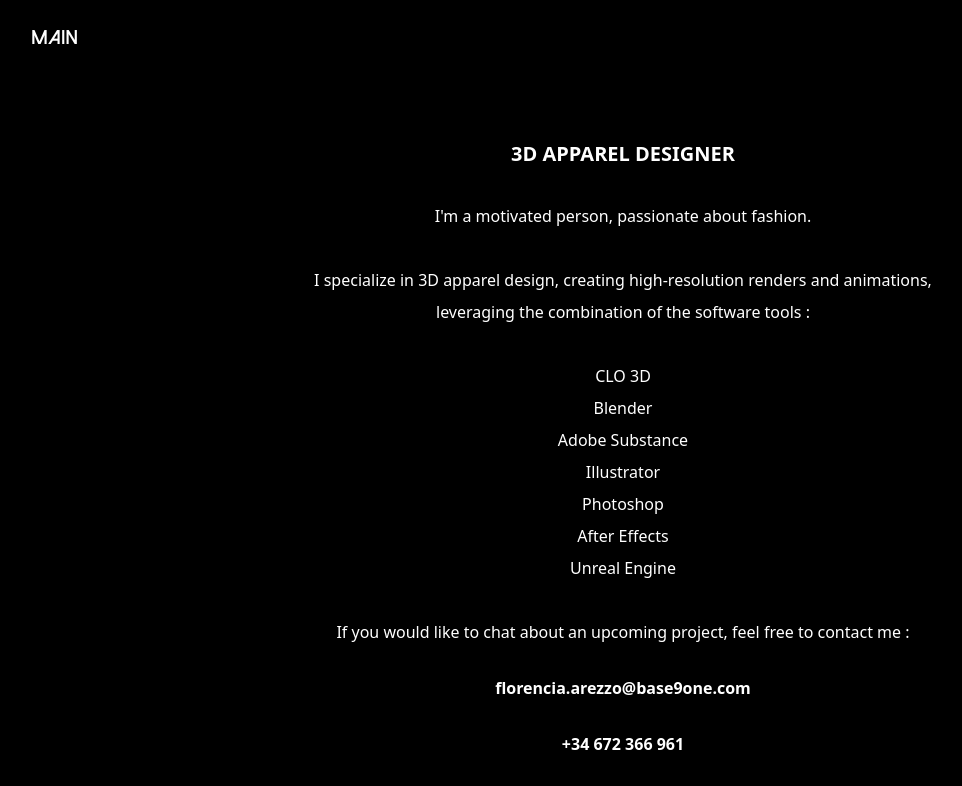
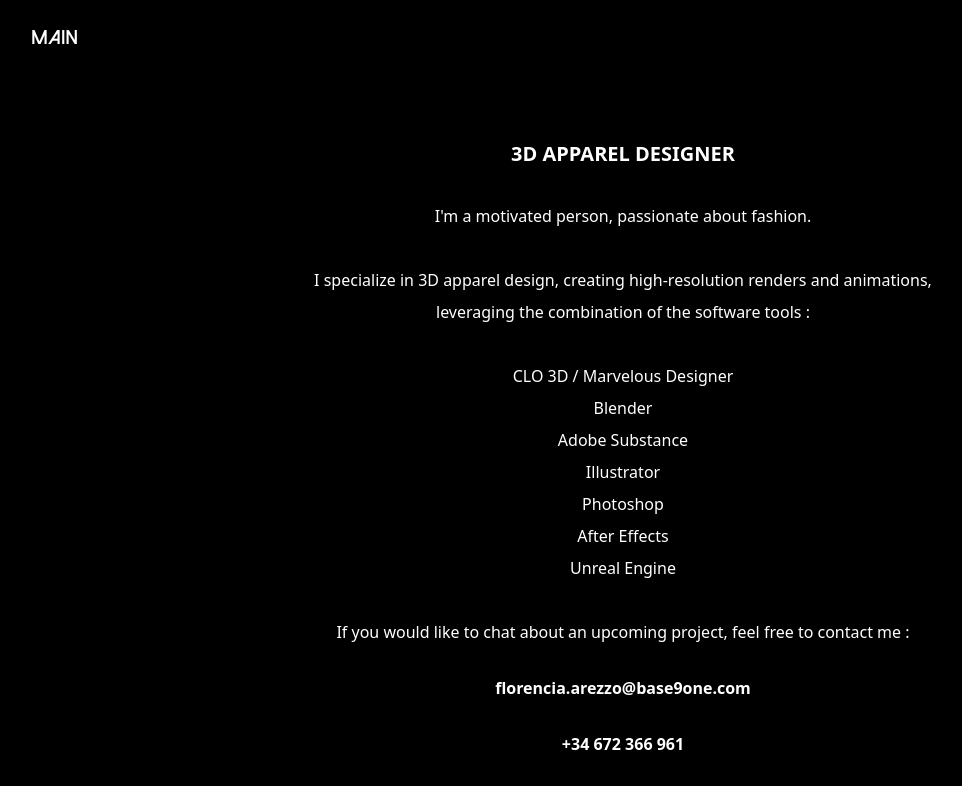
Before and after one commit to fdethleff/florenciaarezzo.com, a plain HTML site: page pages/about.html in a window 1280 px wide. Shown: the top 786 px of the page, without its empty margins (17-979 px from the left). Drawn offline with nearby package versions, Linux system fonts and the light colour scheme; files whose address does not match are found by name.

Commit message:
small semantic changes

```diff
--- a/pages/about.html
+++ b/pages/about.html
@@ -33,7 +33,7 @@
         I specialize in 3D apparel design, creating high-resolution renders
         and animations, leveraging the combination of the software tools :
       </div>
-      <div>CLO 3D</div>
+      <div>CLO 3D / Marvelous Designer</div>
       <div>Blender</div>
       <div>Adobe Substance</div>
       <div>Illustrator</div>
```
Also changed, not shown: pages/virtualreality.html (+1 -1 lines).
